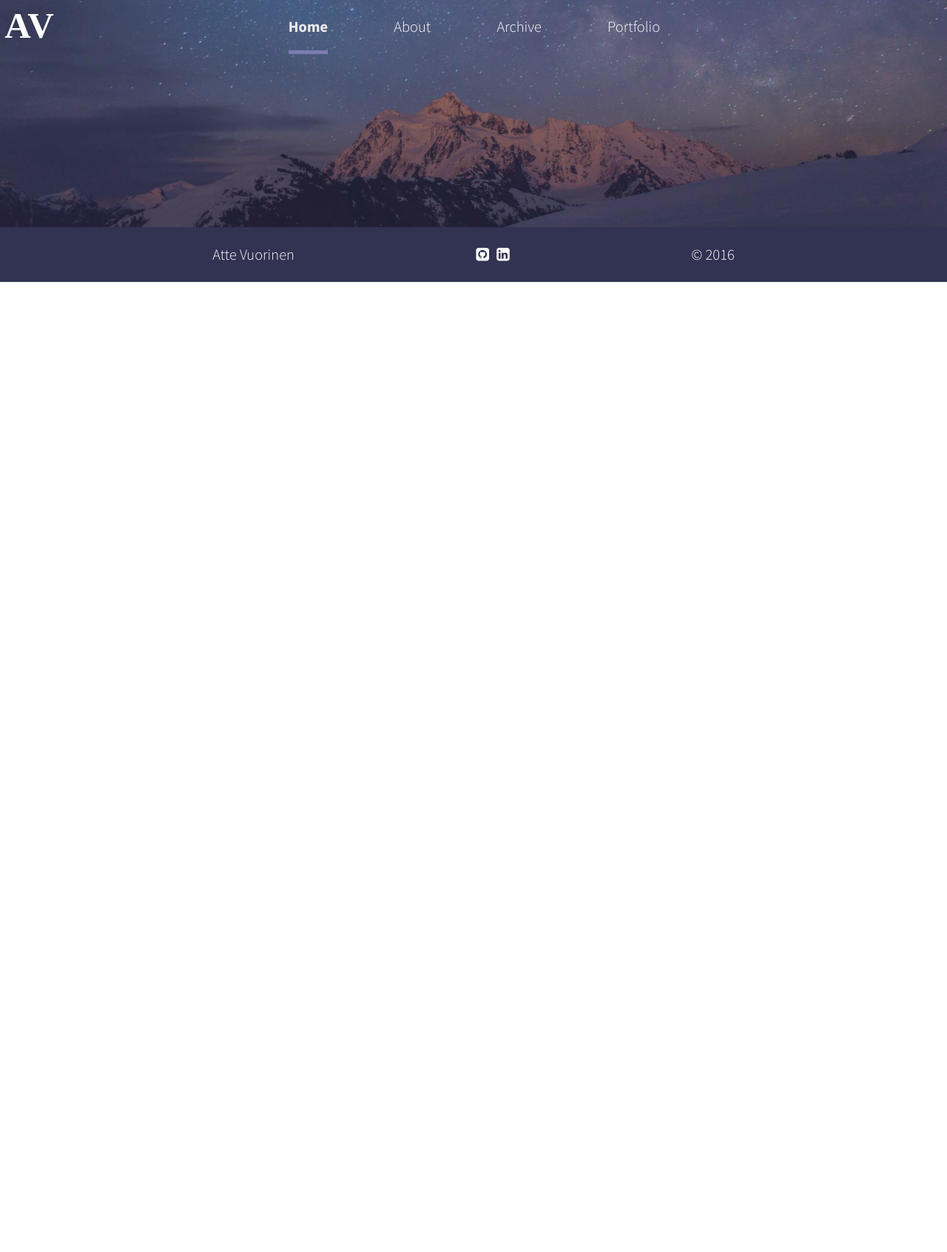
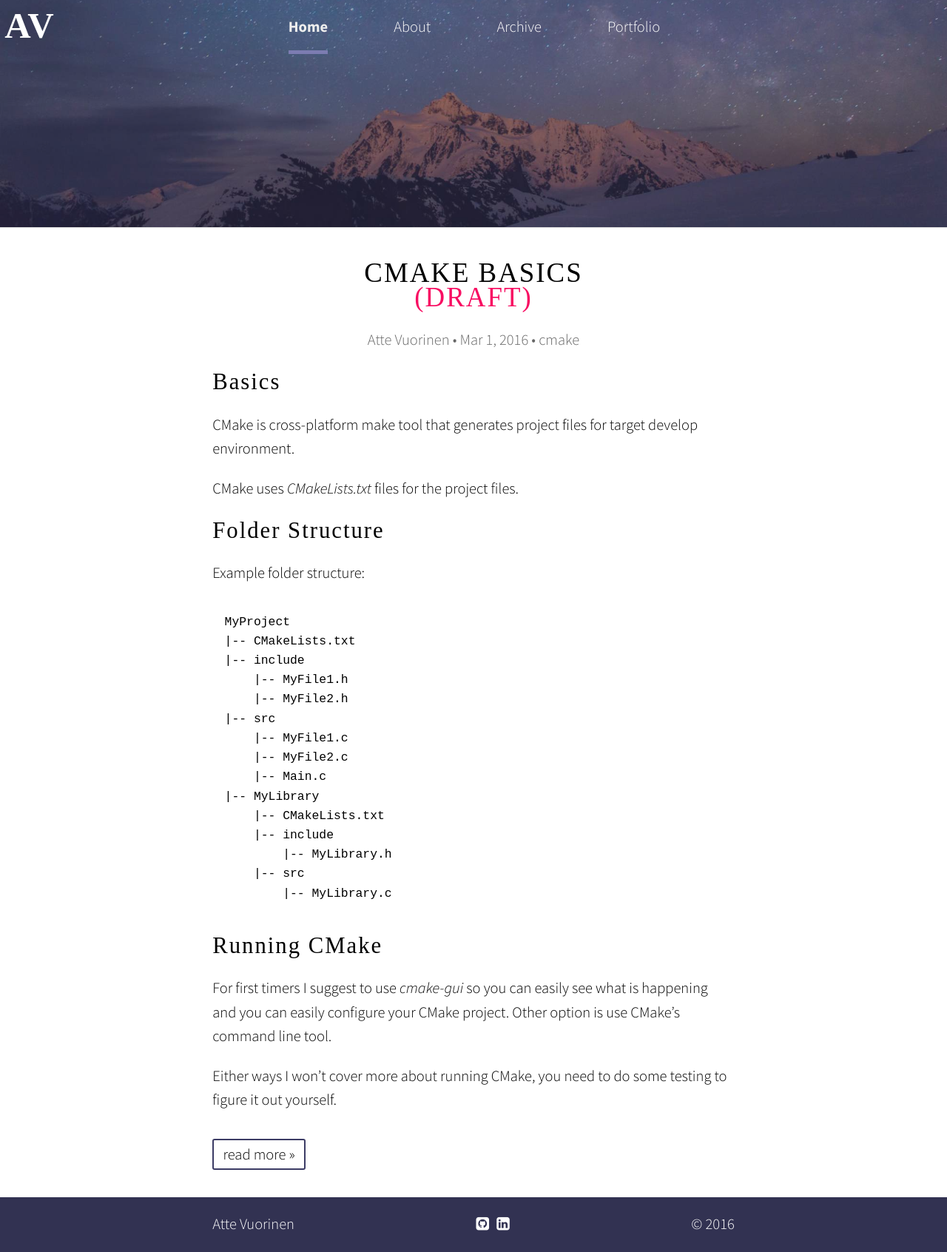
Before and after one commit to avuorinen/avuorinen.github.io, a Jekyll site: the page built from index.html, in a window 1280 px wide. Shown: the whole page at 74% size. Built offline with Jekyll 4.4.1, drawn with Linux system fonts in a browser that asks for light colours; nearby versions of some CDN libraries; some web fonts are replaced; the list of posts is cut into pages by our own code; before the commit the page ends 900 px from its top, so only the background shows below that.

Commit message:
Added first draft. Added support for post truncation. Updated styles.

```diff
--- a/_layouts/blank.html
+++ b/_layouts/blank.html
@@ -26,7 +26,8 @@
     {% if site.comments.isso and page.comments %}<script data-isso="http://{{ site.comments.isso }}" src="//{{ site.comments.isso }}/js/embed.min.js"></script>{% endif %}
   </head>
   <body>
-  <header class="logo-header {% if page.url == "/" or page.url == "/index.html" %}main{% endif %}">
+  <header class="logo-header {% if page.url == "/" or page.url == "/index.html" %}main{% endif %}" style="{% if page.header %} background-image: url({{ page.header }}); background-position: 50% 50%; {% else %} background-image: url('/img/header.jpg'); {% endif %}">
+    <div class="overlay">
       {% unless site.style.headline %}<h1 class="logo"><a href="{{ site.baseurl }}/">{{ site.title }}</a></h1>{% endunless %}
     <header class="nav-header">
       <nav>
@@ -37,9 +38,10 @@
     </header>
 
     <div id="title">
-      <h2>{% if page.title %} {{ page.title }} {% else %}<br>{% endif %}</h2>
+      <h2>{% if page.title %} {{ page.title }} {% if page.draft %} <div class="draft"></div>{% endif %} {% else %}<br>{% endif %}</h2>
       <p>{% if page.author %}{{ page.author }} • {% endif %}{% if page.date %}<time datetime="{{ page.date | date_to_xmlschema }}">{{ page.date | date: "%b %-d, %Y" }}</time>{% endif %}{% if page.categories %} • {{ page.categories | array_to_sentence_string }}{% endif %}</p>
     </div>
+  </div>
 
   </header>
     {% if site.style.headline %}<div><h1><a href="{{ site.baseurl }}/">{{ site.title }}</a></h1></div>{% endif %}
--- /dev/null
+++ b/_posts/2016-01-24-cmake-basics.md
@@ -0,0 +1,237 @@
+---
+layout:     default
+title:      Cmake Basics
+author:     Atte Vuorinen
+date:       2016-03-01 11:21:29
+summary:    This is basic post about Cmake and it's usage.
+categories: cmake
+header: /img/tutorial.jpg
+draft: true
+---
+
+# Basics
+
+CMake is cross-platform make tool that generates
+project files for target develop environment.
+
+CMake uses *CMakeLists.txt* files for the project files.
+
+## Folder Structure
+
+Example folder structure:
+
+<pre>
+MyProject
+|-- CMakeLists.txt
+|-- include
+    |-- MyFile1.h
+    |-- MyFile2.h
+|-- src
+    |-- MyFile1.c
+    |-- MyFile2.c
+    |-- Main.c
+|-- MyLibrary
+    |-- CMakeLists.txt
+    |-- include
+        |-- MyLibrary.h
+    |-- src
+        |-- MyLibrary.c
+</pre>
+
+# Running CMake
+
+For first timers I suggest to use *cmake-gui* so you can easily see
+what is happening and you can easily configure your CMake project.
+Other option is use CMake's command line tool.
+
+Either ways I won't cover more about running CMake,
+you need to do some testing to figure it out yourself.
+
+
+<!--break-->
+
+
+# Syntax
+
+Basic syntax elements.
+
+| # | Comment
+| ${*VAR*} | Accessing variable
+| COMMAND(*VAR*) | Using command
+
+## Setting Project
+
+Project command allows user set project name and project languages.
+Setting project languages is optional, but it makes sure it uses those languages.
+
+Example Language options are *C*, *CXX*, *FORTRAN* and *NONE*.
+
+<small>
+  <code>
+  <a href="https://cmake.org/cmake/help/v3.0/command/project.html">
+    project(&lt;PROJECT-NAME&gt; [LANGUAGES...])
+  </a>
+  </code>
+</small>
+
+{% highlight tcl %}
+
+# Optional, but helps with certain things.
+# Sets minimum Cmake version for the project.
+cmake_minimum_required(VERSION 2.8)
+
+# Sets name of the project and the language,
+# and <PROJECT_SOURCE_DIR>, <PROJECT_BINARY_DIR>.
+# "PROJECT" can be replaced with "MY_PROJECT"
+# <MY_PROJECT_SOURCE_DIR>
+project(MYPROJECT C)
+
+{% endhighlight %}
+
+## Variables
+
+<small>
+  <code>
+  <a href="https://cmake.org/cmake/help/v3.0/command/set.html">
+    set(&lt;variable&gt; &lt;value&gt; ...)
+  </a>
+  </code>
+</small>
+
+{% highlight tcl %}
+# Simple CMake variable.
+set(Hello "World!")
+# Prints "World!".
+message(${Hello})
+
+# Simple CMake list.
+set(List a b c)
+# Prints "a", "b" and "c".
+message(${List})
+
+{% endhighlight %}
+
+## Files
+
+<small>
+  <code>
+    <a href="https://cmake.org/cmake/help/v3.0/command/file.html">
+      file(GLOB &lt;variable&gt; [files...])
+    </a>
+  </code>
+</small>
+
+### Manual Way
+
+Setting source files manually is generally safer option than using automagic way,
+this is because you can manually select source files.
+
+{% highlight tcl %}
+file(GLOB MYPROJECT_SRC
+  ${MYPROJECT_SOURCE_DIR}/src/MyFile1.c
+  ${MYPROJECT_SOURCE_DIR}/include/MyFile1.h
+  ${MYPROJECT_SOURCE_DIR}/src/MyFile2.c
+  ${MYPROJECT_SOURCE_DIR}/include/MyFile2.h
+)
+{% endhighlight %}
+
+### Automagic Way
+
+Setting source files automagically is the fastest way to use your source files,
+this is because you don't need to add every file manually.
+
+{% highlight tcl %}
+# Find .c and .h files from <MYPROJECT_SOURCE_DIR>
+# And set them into <MY_PROJECT_SRC> variable.
+# Note: This doesn't find files in the nested directories.
+file(GLOB MYPROJECT_SRC
+  ${MYPROJECT_SOURCE_DIR}/src/*.c
+  ${MYPROJECT_SOURCE_DIR}/include/*.h
+)
+{% endhighlight %}
+
+## Application & Library
+
+<small>
+  <code>
+  <a href="https://cmake.org/cmake/help/v3.0/command/add_executable.html">
+    add_executable(&lt;name&gt; [sources...])
+  </a> <br>
+  <a href="https://cmake.org/cmake/help/v3.0/command/add_library.html">
+    add_library(&lt;name&gt; [STATIC|SHARED|MODULE] [sources...])
+  </a>
+  </code>
+</small>
+
+{% highlight tcl %}
+add_executable(MyExec ${MYPROJECT_SRC})
+
+add_library(MyStaticLib STATIC ${MYLIBRARY_SRC}) # .lib, .a
+add_library(MySharedLib SHARED ${MYLIBRARY_SRC}) # .dll, .so
+{% endhighlight %}
+
+## Including Directories
+Allows you add header files from directories.
+
+<small>
+  <code>
+  <a href="https://cmake.org/cmake/help/v3.0/command/target_include_directories.html">
+    target_include_directories(&lt;target&gt; &lt;INTERFACE|PUBLIC|PRIVATE&gt; [items...])
+  </a>
+  </code>
+</small>
+
+{% highlight tcl %}
+target_include_directories(myExec PUBLIC
+  ${MYPROJECT_SOURCE_DIR}/include
+  ${MYPROJECT_SOURCE_DIR}/MyLibrary/include
+)
+{% endhighlight%}
+
+## Linking Libraries
+
+When linking using *dynamic libraries*, linking order matters like normally.
+
+<small>
+  <code>
+  <a href="https://cmake.org/cmake/help/v3.0/command/target_link_libraries.html">
+  target_link_libraries(&lt;target&gt; <PRIVATE|PUBLIC|INTERFACE> &lt;lib&gt; ...)
+  </a>
+  </code>
+</small>
+
+{% highlight tcl %}
+target_link_libraries(MyExec PUBLIC MyStaticLib)
+{% endhighlight %}
+
+## Defines
+
+<small>
+  <code>
+  <a href="https://cmake.org/cmake/help/v3.0/command/target_compile_definitions.html">
+    target_compile_definitions(&lt;target&gt; <INTERFACE|PUBLIC|PRIVATE> [items...])
+  </a>
+  </code>
+</small>
+
+{% highlight tcl %}
+# This sets USE_MYLIBRARY define value to true.
+target_compile_definitions(MyExec PRIVATE USE_MYLIBRARY=1)
+{% endhighlight%}
+
+## Subdirectory
+
+Add subdirectory allows you to use another CMakeLists.txt file within nested directories.
+This is the common way to use third party libraries.
+
+<small>
+  <code>
+    <a href="https://cmake.org/cmake/help/v3.0/command/add_subdirectory.html">
+    add_subdirectory(source_dir)
+    </a>
+  </code>
+</small>
+
+{% highlight tcl %}
+add_subdirectory(${MYPROJECT_SOURCE_DIR}/MyLibrary)
+{% endhighlight %}
--- a/_sass/basic.sass
+++ b/_sass/basic.sass
@@ -20,7 +20,7 @@ a
     text-decoration: inherit
     transition: color .2s ease-out
     &:hover
-        color: gray
+        color: lighten(gray, 20%)
 
     &#selected
         color: #eee
--- a/archive.html
+++ b/archive.html
@@ -17,6 +17,6 @@ permalink: /archive/
       {% endif %}
     {% endunless %}
 
-    <li>{{ post.date | date:"%B" }}: <a href="{{ post.url | prepend: site.baseurl }}">{{ post.title }}</a></li>
+    <li>{{ post.date | date:"%B" }}: <a href="{{ post.url | prepend: site.baseurl }}">{{ post.title }} {% if post.draft %} <span class="draft"></span>{% endif %} </a></li>
   {% endfor %}
 </ul>
--- a/index.html
+++ b/index.html
@@ -7,11 +7,19 @@ permalink: /
     {% for page in paginator.posts %}
     <article>
       <header>
-        <h2><a href="{{ page.url | prepend: site.baseurl }}">{{ page.title }}</a></h2>
+        <h2><a href="{{ page.url | prepend: site.baseurl }}">{{ page.title }} {% if page.draft %} <div class="draft"></div>{% endif %}</a></h2>
         <p>{% if page.author %}{{ page.author }} • {% endif %}{% if page.date %}<time datetime="{{ page.date | date_to_xmlschema }}">{{ page.date | date: "%b %-d, %Y" }}</time>{% endif %}{% if page.categories %} • {{ page.categories | array_to_sentence_string }}{% endif %}</p>
       </header>
       <div>
-{{ page.excerpt }}
+
+        {% if page.content contains '<!--break-->' %}
+          {{ page.content | split:'<!--break-->' | first }}
+        {% else %}
+          {{ page.content | truncatewords: 300 }}
+        {% endif %}
+
+        <!--{{ page.excerpt }} -->
+
       </div>
       <footer>
         <p><a href="{{ page.url | prepend: site.baseurl }}">{{ site.more }} &raquo;</a></p>
--- a/main.sass
+++ b/main.sass
@@ -95,11 +95,11 @@ article.image
 
 article:nth-of-type(odd).image
     div.overlay
-        background: linear-gradient( rgba($odd, $article-alpha), rgba($odd, $article-alpha))
+        background: rgba($odd, $article-alpha)
 
 article:nth-of-type(even).image
     div.overlay
-        background: linear-gradient( rgba($even, $article-alpha), rgba($even, $article-alpha))
+        background: rgba($even, $article-alpha)
 
 .article-alpha
     opacity: $article-alpha
@@ -154,11 +154,16 @@ header.nav-header
 
 header.logo-header
     padding: 0px
-    background: linear-gradient( rgba($even, 0.5), rgba($even, 0.5)), url("img/header.jpg")
+    //background: linear-gradient( rgba($even, 0.5), rgba($even, 0.5)), url("img/header.jpg")
     background-attachment: scroll
     background-size: cover
     background-position: 50% 75%
     height: 15em
+
+    div.overlay
+        height: 100%
+        background: rgba($even, 0.5)
+
     //padding-bottom: 10em
 
     //&.main
@@ -175,7 +180,7 @@ header.logo-header
         vertical-align: middle
 
         a:hover
-            color: lighten($even, 20%)
+            color: lighten($even, 35%)
             //color: darken($accent-color, 25%)
     #title
         position: relative
@@ -190,6 +195,11 @@ a#selected
     //border-bottom: 0.25em solid $accent-color
     border-bottom: 0.25em solid lighten($even, 27.5%)
 
+.draft
+    color: #f80d62
+    &:after
+        content: "(DRAFT)"
+
 figure.highlight
     margin: 0px
     padding: 0px
--- a/portfolio.html
+++ b/portfolio.html
@@ -2,8 +2,6 @@
 layout: blank
 title: Portfolio
 permalink: /portfolio/
-#feature-color: "#bada55"
-#header-text: What I have done.
 ---
 <!--
 <article>
```
Also changed, not shown: about.html (+5 -6 lines), img/coffee1.jpg (added), img/coffee2.jpg (added), img/sample_feature_img.png (deleted), img/sample_feature_img_2.png (deleted), img/sample_feature_img_3.png (deleted), img/tutorial.jpg (added).
